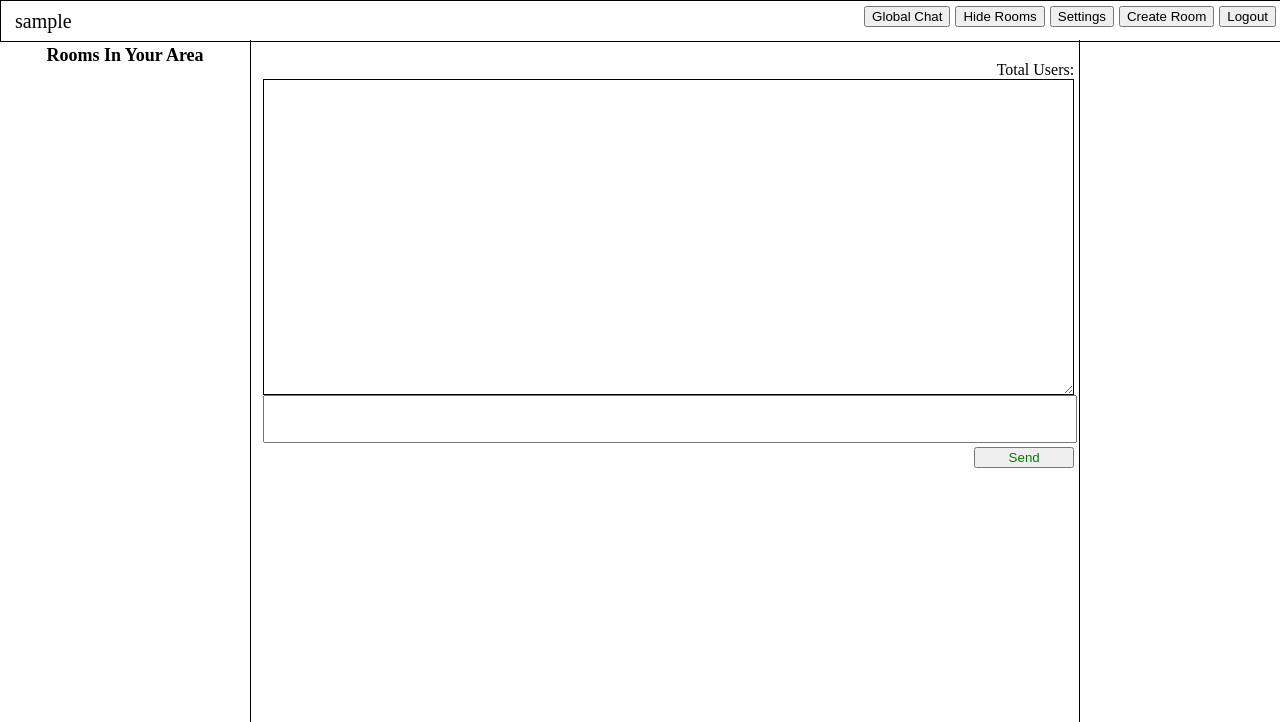
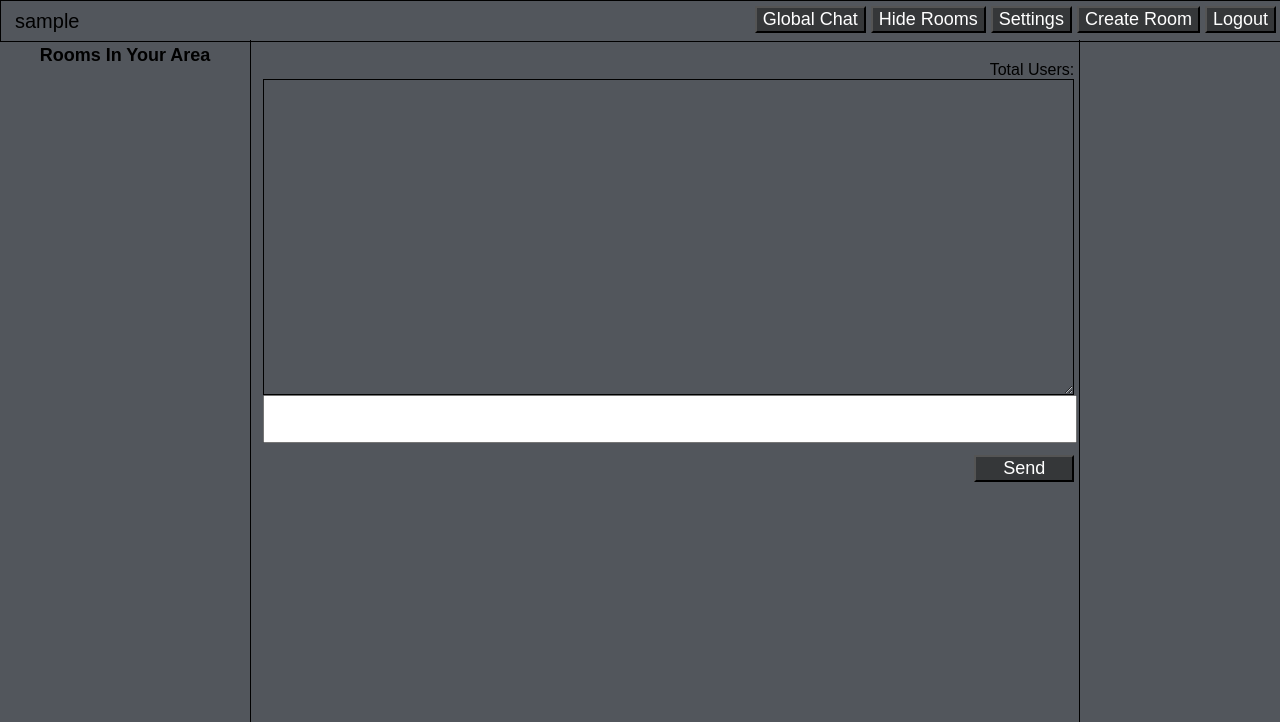
Before and after one commit to SE-Team-Two/LocalSpeak, a Flask app: a page that uses pusher/templates/layout.html in a window 1280 px wide. Shown: the top 722 px of the page. Run offline with Flask 2, Linux system fonts and the light colour scheme; the visitor is signed in with stand-in values (Sample User, id 1); parts of the project's set-up code (start-up, migrations or seed data) failed here and were passed over; some libraries are stand-ins or nearby versions.

Commit message:
Updating styling

```diff
--- a/pusher/static/css/chat_room.css
+++ b/pusher/static/css/chat_room.css
@@ -27,7 +27,21 @@
 #submit_post_btn {
 	float:right;
 	width:100px;
-	color:green;
+	/*color:green;*/
+}
+button {
+	margin-top:1vh;
+	color:white;
+	background-color: #353739;
+	font-size: 18px;
+	/*font-family: "Limelight";*/
+}
+button:hover {
+	color:black;
+	background-color:white;
+	border:2px solid #353739;
+	transition:.5s;
+	cursor:pointer;
 }
 #user_list {
 	padding-top:50px;
--- a/pusher/static/css/layout_style.css
+++ b/pusher/static/css/layout_style.css
@@ -1,4 +1,8 @@
 html {
+}
+body{
+	background-color: #52565C;
+	font-family: "Arial";
 }
 h1 {
 	margin-left:auto;
```
Also changed, not shown: pusher/static/css/login_style.css (+23 -3 lines), pusher/static/css/settings.css (+15 -3 lines), pusher/static/Images/speak_easy_favicon.jpg (added), pusher/static/Images/speak_easy_logo_01.jpg (added), pusher/static/Images/speak_easy_logo_02.jpg (added).
